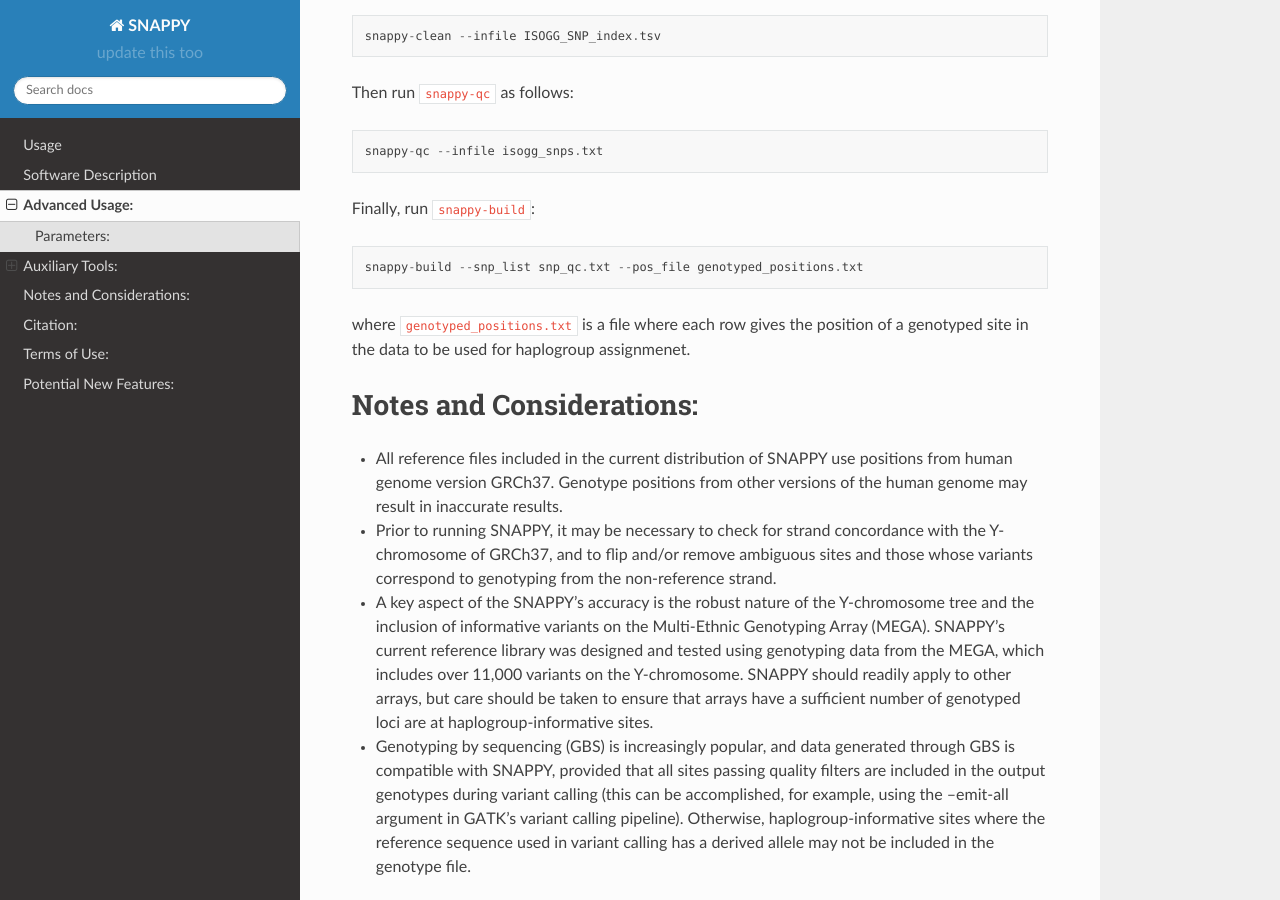
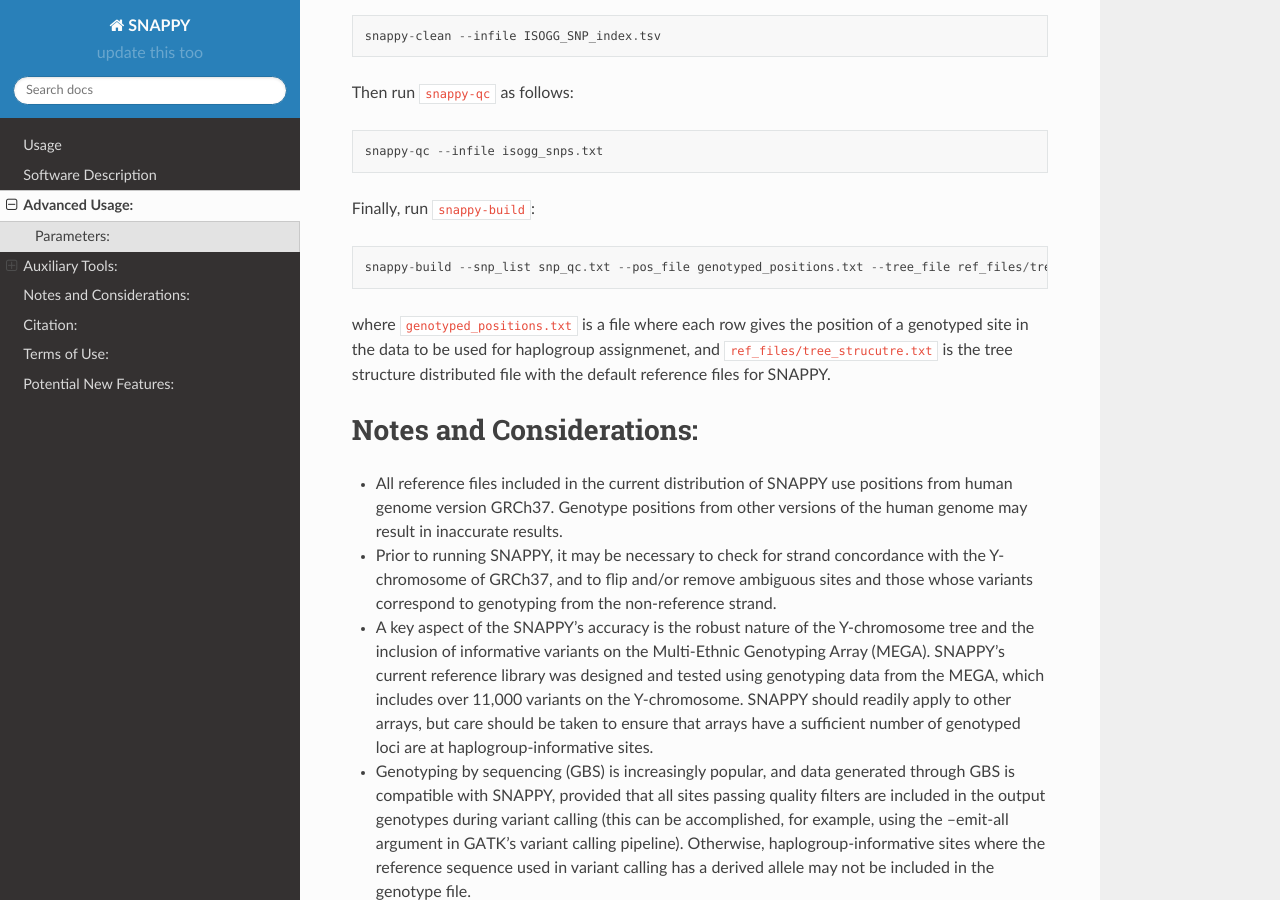
Before and after one commit to chrisgene/snappy, a Sphinx documentation site: the page built from docs/source/advanced.rst, in a window 1280 px wide and 900 px high, scrolled down 1243 px. Built offline with Sphinx 7.4.7 and the Read the Docs theme 2.0.0, drawn with Linux system fonts in a browser that asks for light colours.

Commit message:
Update advanced.rst

```diff
--- a/docs/source/advanced.rst
+++ b/docs/source/advanced.rst
@@ -50,9 +50,9 @@
 Finally, run ``snappy-build``:
 ::
 
-   snappy-build --snp_list snp_qc.txt --pos_file genotyped_positions.txt
+   snappy-build --snp_list snp_qc.txt --pos_file genotyped_positions.txt --tree_file ref_files/tree_structure.txt
 
-where ``genotyped_positions.txt`` is a file where each row gives the position of a genotyped site in the data to be used for haplogroup assignmenet.
+where ``genotyped_positions.txt`` is a file where each row gives the position of a genotyped site in the data to be used for haplogroup assignmenet, and ``ref_files/tree_strucutre.txt`` is the tree structure distributed file with the default reference files for SNAPPY.
 
 Notes and Considerations:
 =========================
```
